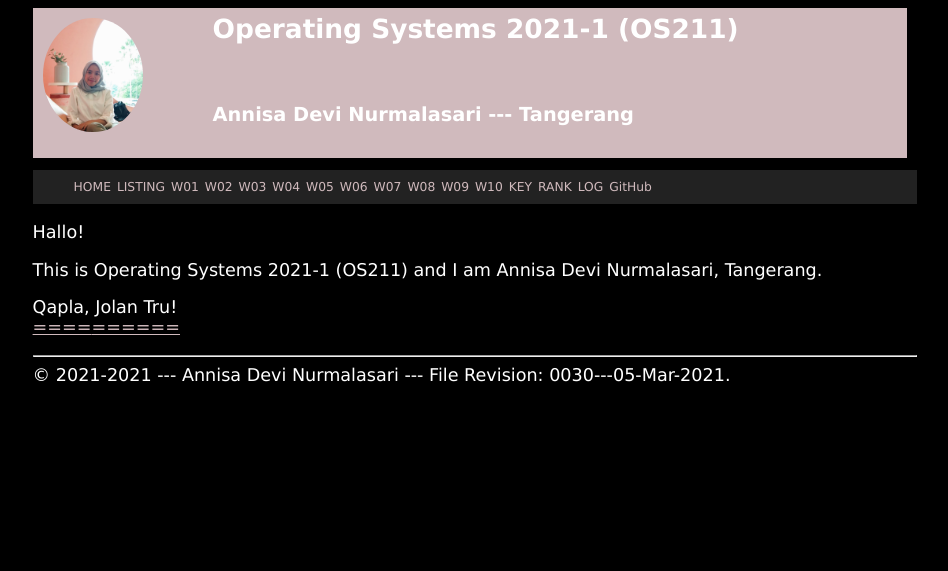
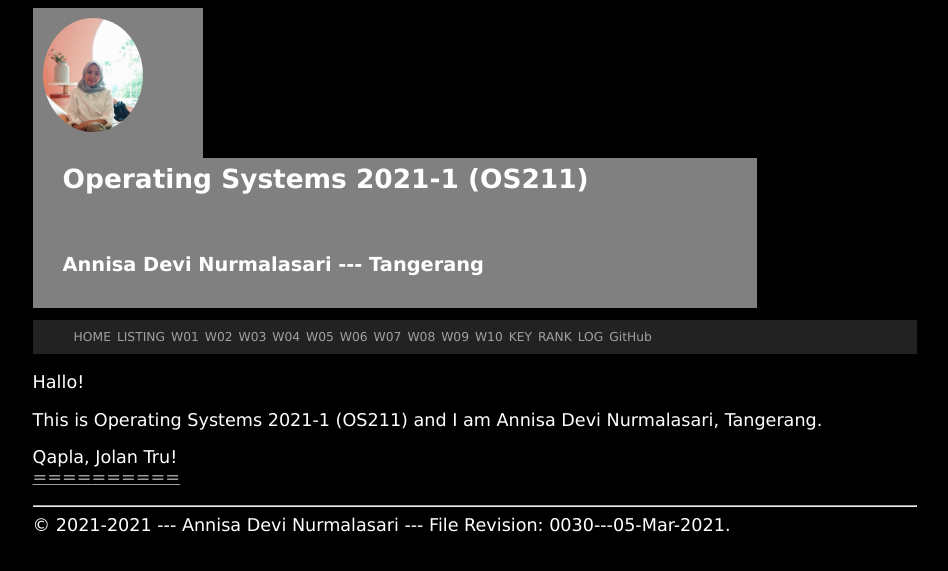
Before and after one commit to annisadevin/os211, a Jekyll site: the page built from index.md, in a window 1280 px wide. Shown: the top 571 px of the page, without its empty margins (165-1113 px from the left). Built offline with Jekyll 4.4.1, drawn with Linux system fonts in a browser that asks for light colours.

Commit message:
Update layout template

```diff
--- a/assets/css/style.css
+++ b/assets/css/style.css
@@ -27,7 +27,7 @@
 }
 
 .container a {
-  color: #D0BABD;
+  color: #a0a0a0;
 }
 
 .container a:hover {
@@ -40,7 +40,7 @@
 .column {
   float:            left;
   display:          inline-block;
-  background:       #D0BABD;
+  background:       #808080;
   height:           130px;
   width:            100%;
   padding-top:      10px;
@@ -51,7 +51,7 @@
 }
 
 .left {
-  width:            130px;
+  width:            150px;
 }
 
 .right1 {
@@ -128,8 +128,8 @@
 }
 
 .navbar ul li a:hover {
-  background:       blue;
-  color:            #CCCCCC;
+  background:       #D0BABD;
+  color:            #D0BABD;
   font-size:        1em;
   font-weight:      bold;
 }
```
